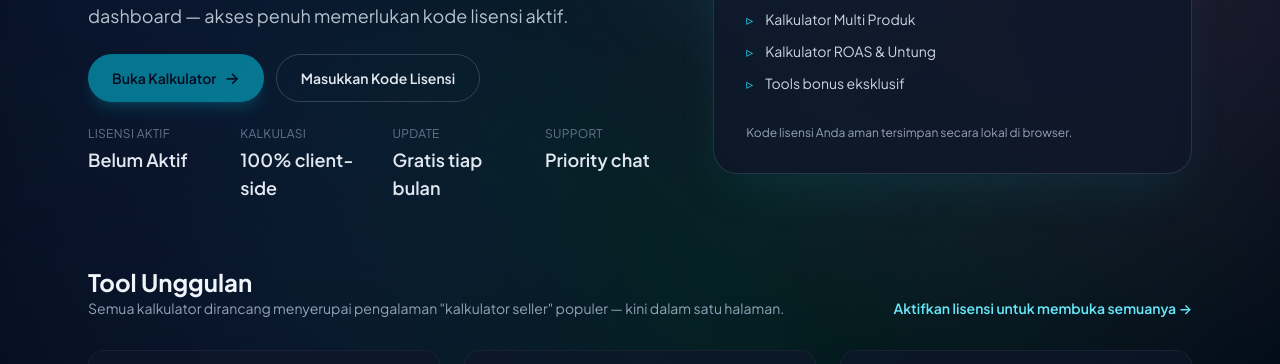
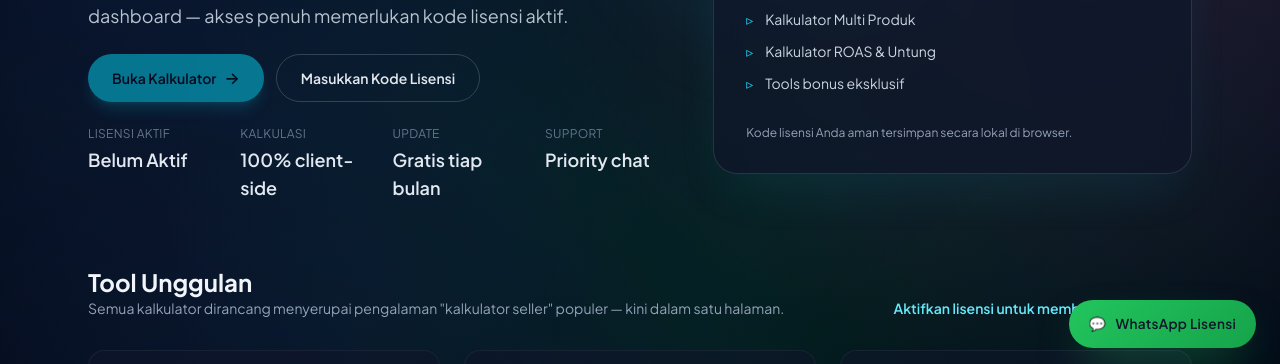
Before and after one commit to arnshyz/tools-seller-v2, a plain HTML site: page index.html in a window 1280 px wide. Shown: the part 424-788 px from the top of the page. Drawn offline with nearby package versions, Linux system fonts and the light colour scheme.

Commit message:
Add floating WhatsApp contact button

```diff
--- a/index.html
+++ b/index.html
@@ -59,6 +59,31 @@
       right: 0.75rem;
       font-size: 1.25rem;
       opacity: 0.85;
+    }
+    .floating-whatsapp {
+      position: fixed;
+      bottom: 1.75rem;
+      right: 1.5rem;
+      z-index: 50;
+      display: inline-flex;
+      align-items: center;
+      gap: 0.6rem;
+      background: linear-gradient(135deg, #22c55e, #16a34a);
+      color: #0f172a;
+      font-weight: 600;
+      border-radius: 9999px;
+      padding: 0.85rem 1.25rem;
+      box-shadow: 0 20px 45px -15px rgba(34, 197, 94, 0.6);
+      transition: transform 0.2s ease, box-shadow 0.2s ease, opacity 0.2s ease;
+    }
+    .floating-whatsapp:hover {
+      transform: translateY(-3px);
+      box-shadow: 0 24px 55px -20px rgba(74, 222, 128, 0.75);
+      opacity: 0.95;
+    }
+    .floating-whatsapp span {
+      font-size: 0.85rem;
+      letter-spacing: 0.02em;
     }
   </style>
 </head>
@@ -293,6 +318,17 @@
     </div>
   </footer>
 
+  <a
+    href="https://wa.me/62818404222?text=Halo%20saya%20ingin%20pesan%20lisensi"
+    class="floating-whatsapp"
+    target="_blank"
+    rel="noopener"
+    aria-label="Chat lisensi via WhatsApp"
+  >
+    <span>💬</span>
+    <span>WhatsApp Lisensi</span>
+  </a>
+
   <script src="./assets/license.js"></script>
   <script>
     const lockedTargets = new Set();
```
Also changed, not shown: kalkulator-multi-produk/index.html (+36 -0 lines).
